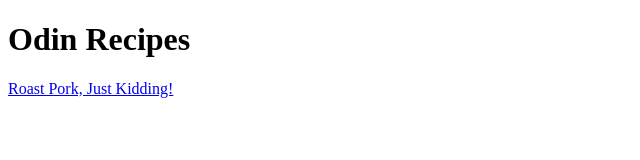
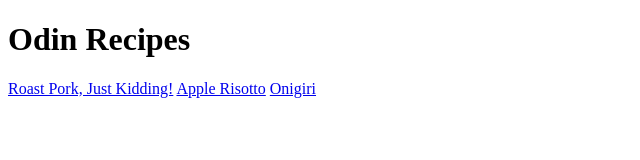
Before and after one commit to Lokepa671/odin-recipes, a plain HTML site: page index.html in a window 1280 px wide. Shown: the whole page, without its empty margins (0-640 px from the left). Drawn offline with Linux system fonts and the light colour scheme.

Commit message:
Line 10 and Line 11 - added links to apple risotto and onifiri.

```diff
--- a/index.html
+++ b/index.html
@@ -2,10 +2,13 @@
 <html lang="en">
     <head>
         <meta charset="UTF-8">
-        <title>Recipes By Soma</title>
+        <title>Recipes From Food Wars</title>
     </head>
     <body>
         <h1>Odin Recipes</h1>
         <a href="recipes/roast-pork-just-kidding.html">Roast Pork, Just Kidding!</a>
+        <a href="recipes/apple-risotto.html">Apple Risotto</a>
+        <a href="recipes/onigiri.html">Onigiri</a>
+
     </body>
 </html>
```
